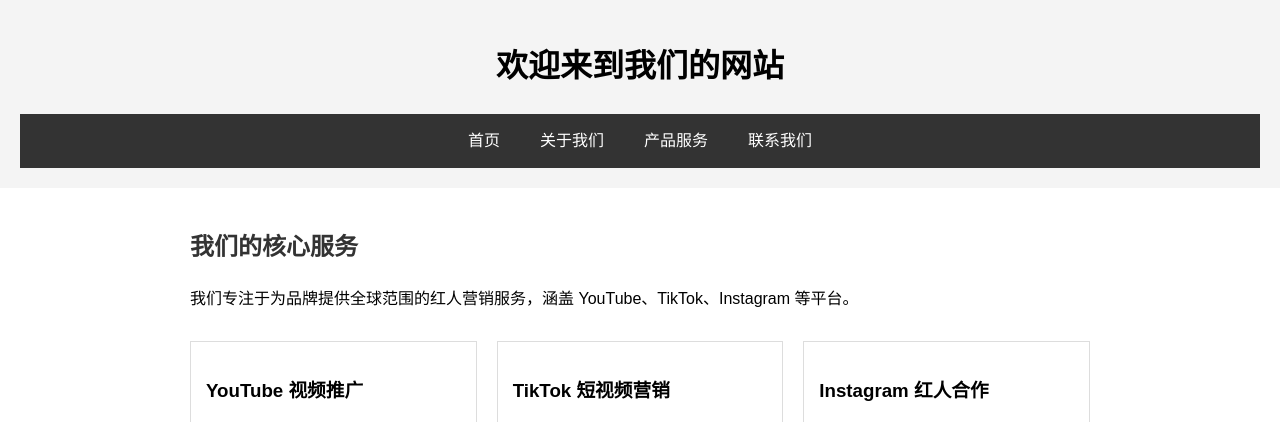
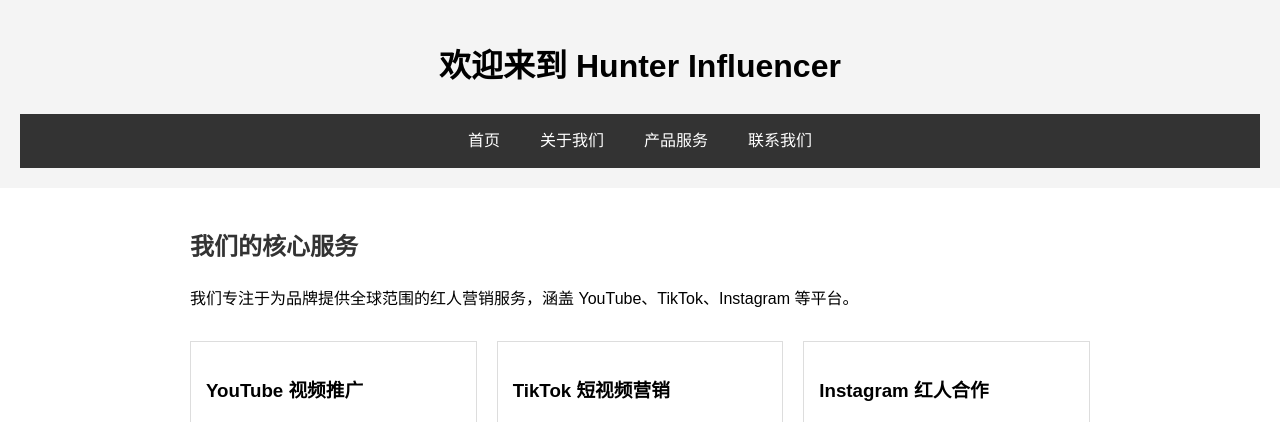
Before and after one commit to HsiungWong/hunterweb, a plain HTML site: page index.html in a window 1280 px wide. Shown: the top 422 px of the page. Drawn offline with Linux system fonts and the light colour scheme.

Commit message:
修改网站标题

```diff
--- a/index.html
+++ b/index.html
@@ -2,12 +2,12 @@
 <html lang="zh-CN">
 <head>
     <meta charset="UTF-8">
-    <title>公司官网首页</title>
+    <title>Hunter Influencer</title>
     <link rel="stylesheet" href="css/style.css">
 </head>
 <body>
 <header>
-    <h1>欢迎来到我们的网站</h1>
+    <h1>欢迎来到 Hunter Influencer</h1>
     <nav>
         <ul>
             <li><a href="index.html">首页</a></li>
```
